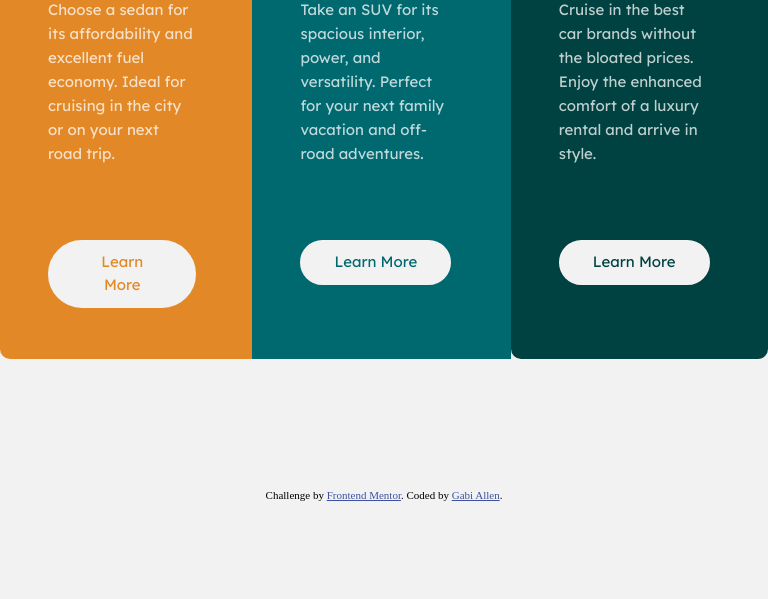
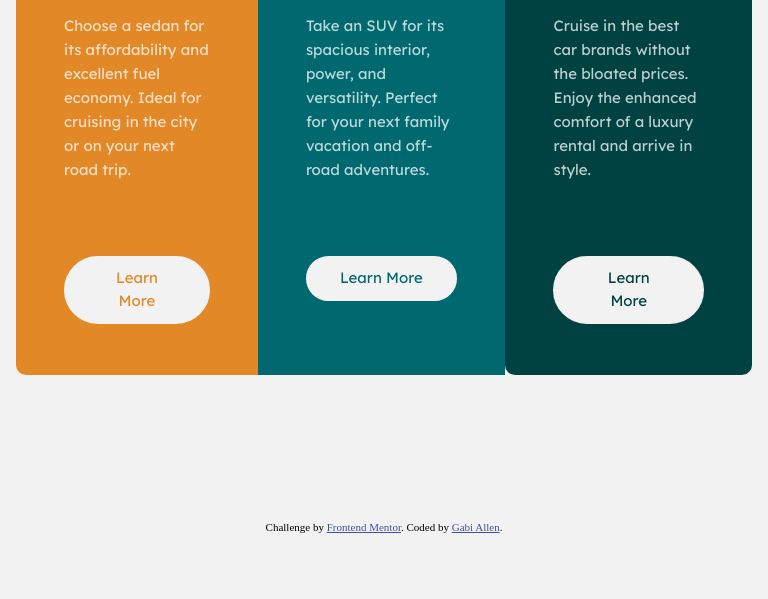
Before and after one commit to gabiallen/3-column-preview-card-component, a plain HTML site: page src/index.html in a window 768 px wide. Shown: the part 329-928 px from the top of the page. After the commit the page ends 864 px from the top, so only its background shows below. Drawn offline with Linux system fonts and the light colour scheme.

Commit message:
Fix button margin

```diff
--- a/src/css/main.css
+++ b/src/css/main.css
@@ -26,7 +26,6 @@ section {
 
 article.card {
   padding: 3em;
-  padding-right: 3.5rem !important;
 }
 
 p {
@@ -98,11 +97,16 @@ img {
   margin-bottom: 2rem;
 }
 
+.container {
+  max-width: 58rem;
+  margin: 0 auto;
+  padding: 1rem;
+}
+
 /* Mobile Only Styles */
 @media (max-width: 768px) {
   .flex {
     flex-direction: column;
-    max-width: 375px;
   }
 
   p {
@@ -118,18 +122,12 @@ img {
     border-bottom-left-radius: 10px;
     border-bottom-right-radius: 10px;
   }
-
-  .container {
-    max-width: 21rem;
-    margin: 0 auto;
-  }
 }
 
 /* Desktop Only Styles */
 @media (min-width: 48em) {
   .flex {
     flex-direction: row;
-    max-width: 1440px;
   }
 
   p {
@@ -145,9 +143,4 @@ img {
     border-top-right-radius: 10px;
     border-bottom-right-radius: 10px;
   }
-
-  .container {
-    max-width: 58rem;
-    margin: 0 auto;
-  }
 }
```
